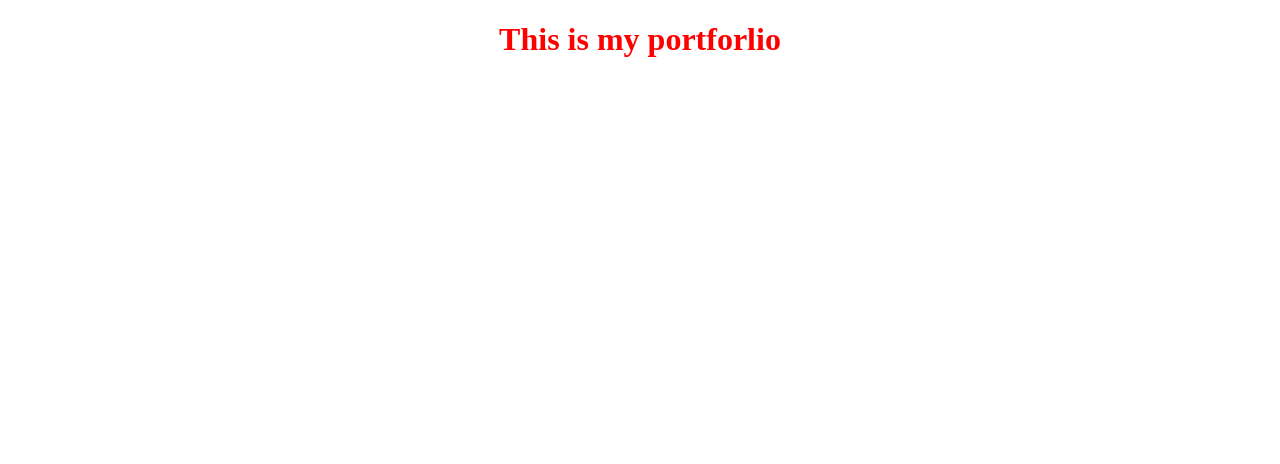
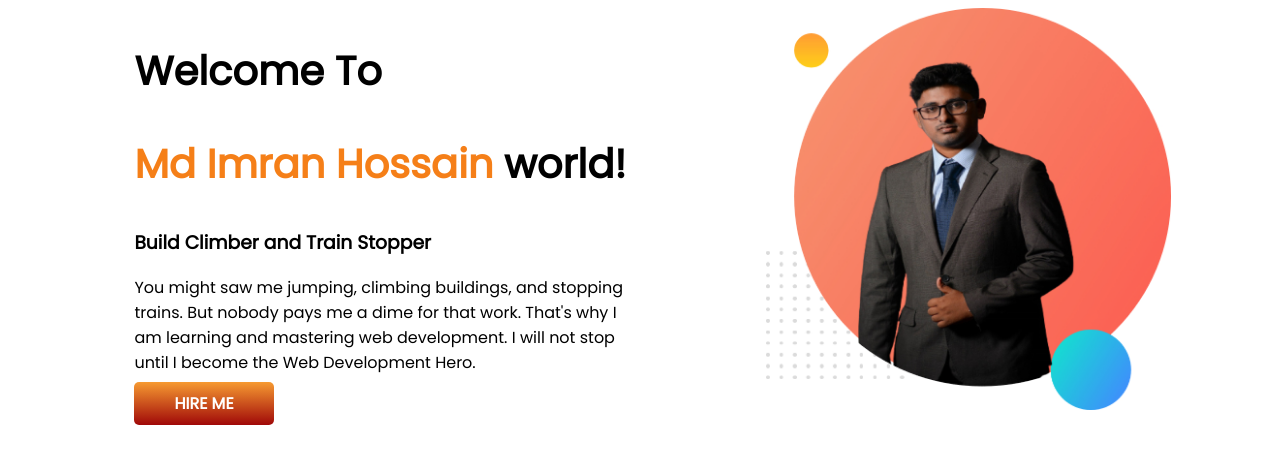
Before and after one commit to ImranHossain1/portfolio, a plain HTML site: page index.html in a window 1280 px wide. Drawn offline with Linux system fonts and the light colour scheme.

Commit message:
added header

```diff
--- a/css/style.css
+++ b/css/style.css
@@ -1,4 +1,28 @@
+body{
+    font-family: 'Poppins', sans-serif;
+}
 h1{
-    color: red;
-    text-align: center;
+    font-size: 40px;
 }
+.name-span{
+    color: rgb(245, 127, 24);
+}
+section{
+    display: flex;
+}
+
+.half-width{
+    width: 50%;
+    padding-left: 10%;
+}
+.half-width img{
+    width: 80%;
+}
+.link-button{
+    text-decoration: none;
+    background-image: linear-gradient(hsl(32, 92%, 58%),hsl(0, 90%, 33%));
+    padding: 10px 40px;
+    border-radius: 5px;
+    font-weight: 700;
+    color: white;
+}
--- a/index.html
+++ b/index.html
@@ -5,9 +5,23 @@
     <meta http-equiv="X-UA-Compatible" content="IE=edge">
     <meta name="viewport" content="width=device-width, initial-scale=1.0">
     <link rel="stylesheet" href="css/style.css">
+    <link rel="preconnect" href="https://fonts.googleapis.com">
+    <link rel="preconnect" href="https://fonts.gstatic.com" crossorigin>
+    <link href="https://fonts.googleapis.com/css2?family=Poppins&display=swap" rel="stylesheet">
     <title>My Portfolio</title>
 </head>
 <body>
-    <h1>This is my portforlio</h1>
+    <section>
+        <div class="half-width">
+            <h1>Welcome To</h1>
+            <h1> <span class="name-span">Md Imran Hossain</span> world!</h1>
+            <h3>Build Climber and Train Stopper</h3>
+            <p class="text">You might saw me jumping, climbing buildings, and stopping trains. But nobody pays me a dime for that work. That's why I am learning and mastering web development. I will not stop until I become the Web Development Hero.</p>
+            <a class="link-button" target="_blank" href="https://www.linkedin.com/in/md-imran-hossain-281490119/">HIRE ME</a>
+        </div>
+        <div class="half-width">
+            <img src="images/my-bg.jpg" alt="my pic">
+        </div>
+    </section>
 </body>
 </html>
```
Also changed, not shown: images/dream-bg.png (added), images/exp-bg.png (added), images/imran.png (added), images/jhankar.png (added), images/jhankar2.png (added), images/my-bg.jpg (added), images/my-bg.png (added), images/my-bg2.png (added), images/top-banner.png (added), 7 other files.
